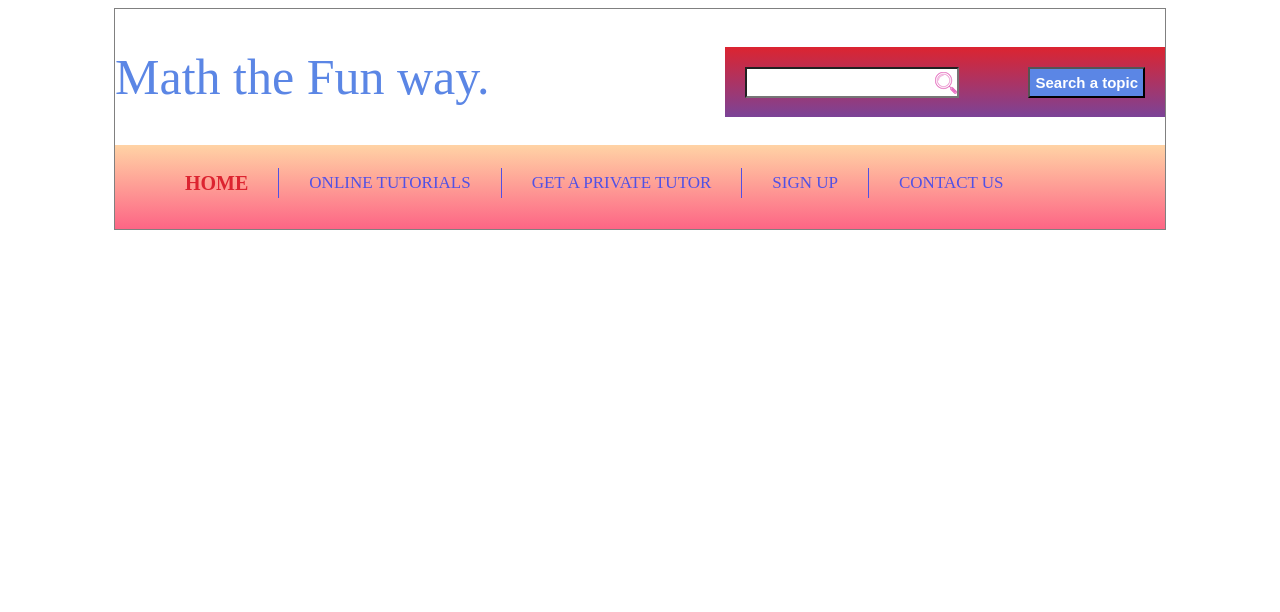
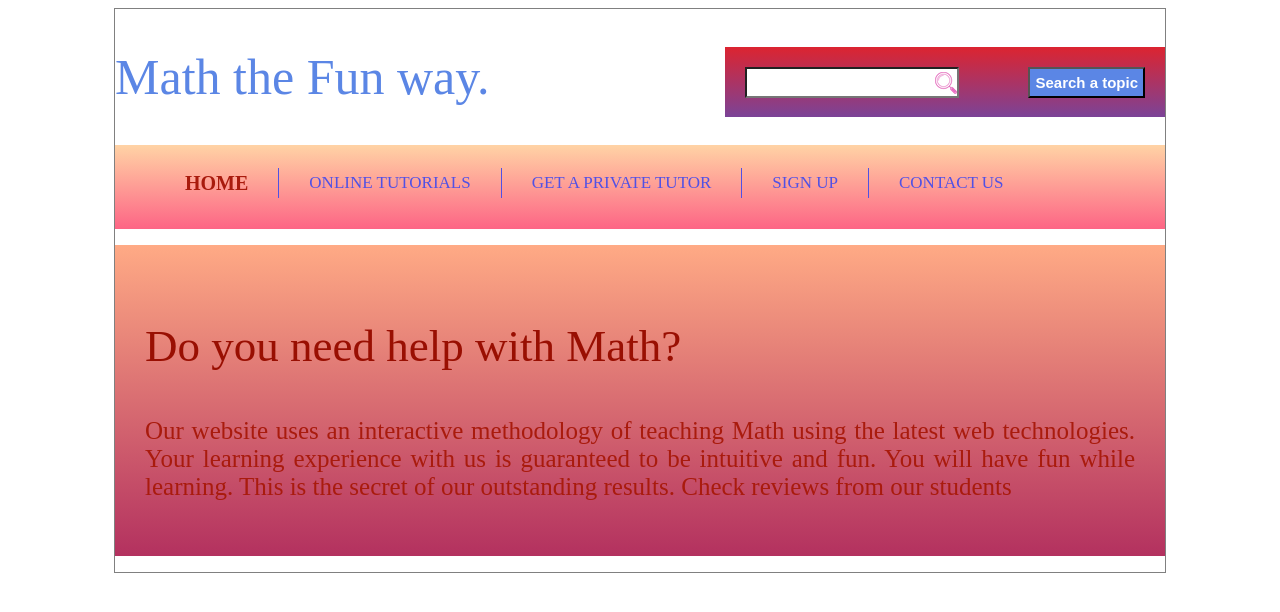
Before and after one commit to chantityb/Math-Tutorial-Website, a plain HTML site: page index.html in a window 1280 px wide. Drawn offline with Linux system fonts and the light colour scheme.

Commit message:
styled introduction div

```diff
--- a/index.html
+++ b/index.html
@@ -32,6 +32,11 @@
 				<li><a href="#">Contact us</a></li>
 			</ul>
 		</div>
+		<div id="introduction">
+			<h3>Do you need help with Math?</h3>
+			<p>Our website uses an interactive methodology of teaching Math using the latest web technologies. Your learning experience with us is guaranteed to be intuitive and fun. You will have fun while learning. This is the secret of our outstanding results. Check reviews from our students</p>
+
+		</div>
 	</div>
 
 </body>
--- a/styling.css
+++ b/styling.css
@@ -91,5 +91,23 @@ ul {
 	font-size: 20px;
 	font-weight: bold;
 	/*color: #BC78EC;*/
-	color: #dc2430;
+	color: #A91B0D;
 }
+
+#introduction {
+	background: linear-gradient(#FFAA85, #B3315F);
+	padding: 30px;
+	margin: 16px 0;
+}
+
+#introduction h3 {
+	font-size: 45px;
+	color: #990F02;
+	font-weight: normal;
+}
+
+#introduction p {
+	font-size: 25px;
+	color: #A91B0D;
+	text-align: justify;
+}
```
